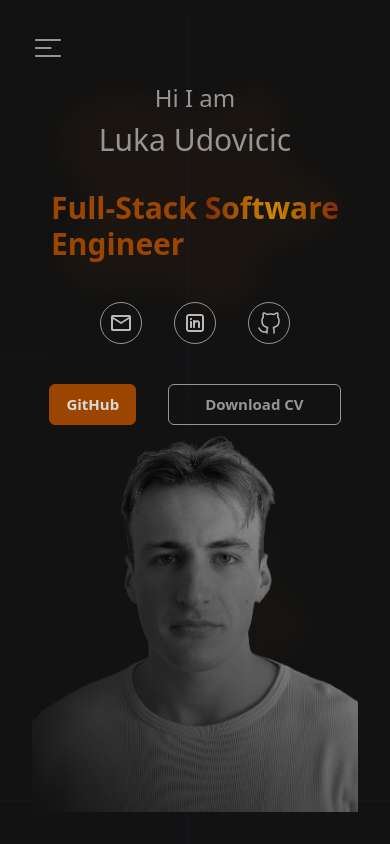
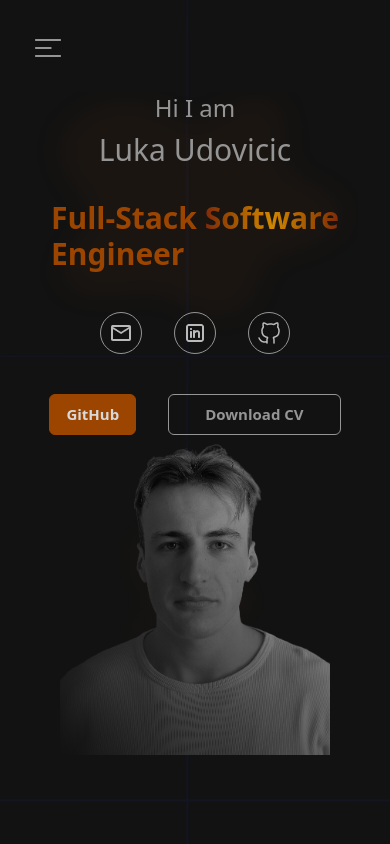
Before and after one commit to LukaUdovicic02/Portfolio, a Next.js app: page / in a window 390 px wide. Shown: the top 844 px of the page. Built offline with nearby package versions, Linux system fonts and the light colour scheme.

Commit message:
fix the picture overflow

```diff
--- a/app/components/Home.tsx
+++ b/app/components/Home.tsx
@@ -94,7 +94,7 @@ const Home = () => {
             </div>
           </div>
 
-          <div className="bg-[url(/images/backgroundHomePage.png)] 2xs:mx-auto bg-no-repeat bg-[length:60%_60%] bg-[position:100px] relative">
+          <div className="bg-[url(/images/backgroundHomePage.png)] 2xs:mx-auto bg-no-repeat bg-[length:60%_60%] bg-[position:50px] relative">
             <div className="absolute z-2 bottom-0  2xs:w-full 2xs:h-full bg-gradient-to-bl from-blck/0 to-blck"></div>
             <div className="absolute bottom-0 md:w-[544px] 2xs:w-full 2xs:h-full z-2 sm:h-[593px] bg-gradient-to-t from-blck/30 to-blck/0"></div>
 
@@ -102,7 +102,7 @@ const Home = () => {
               src={slika}
               alt="profile picture"
               className="object-contain z-1 aboslute lg:w-[400px] lg:h-[500px]
-              xs:w-full xs:h-full sm:max-w-[550px] sm:max-h-[700px] xl:w-[600px] 2xs:h-[200px] 2xs:w-[200px] "
+              xs:w-[270px] sm:w-full xs:h-full sm:max-w-[550px] sm:max-h-[700px] xl:w-[600px] 2xs:h-[200px] 2xs:w-[200px] "
             />
           </div>
         </div>
```
